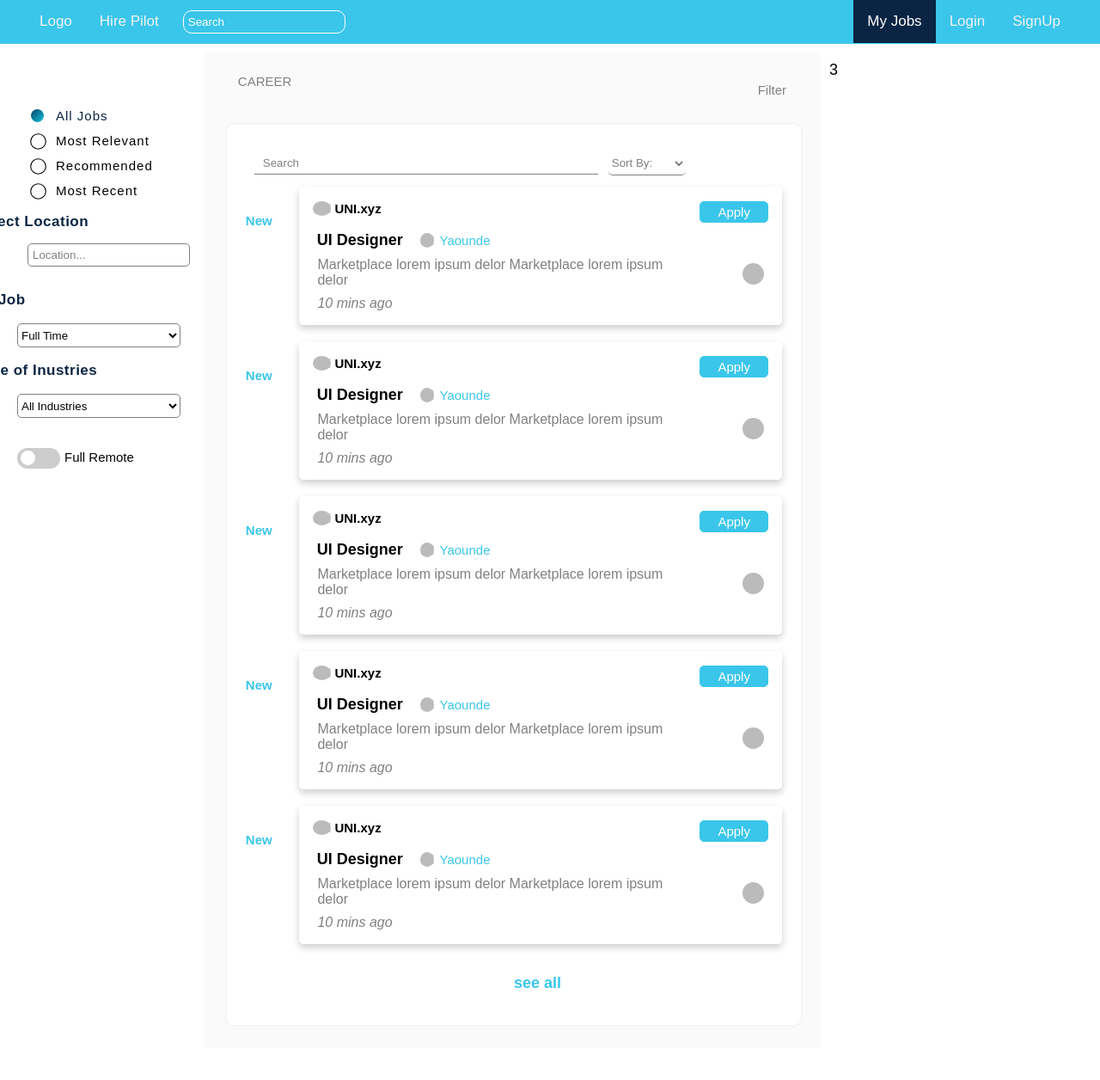
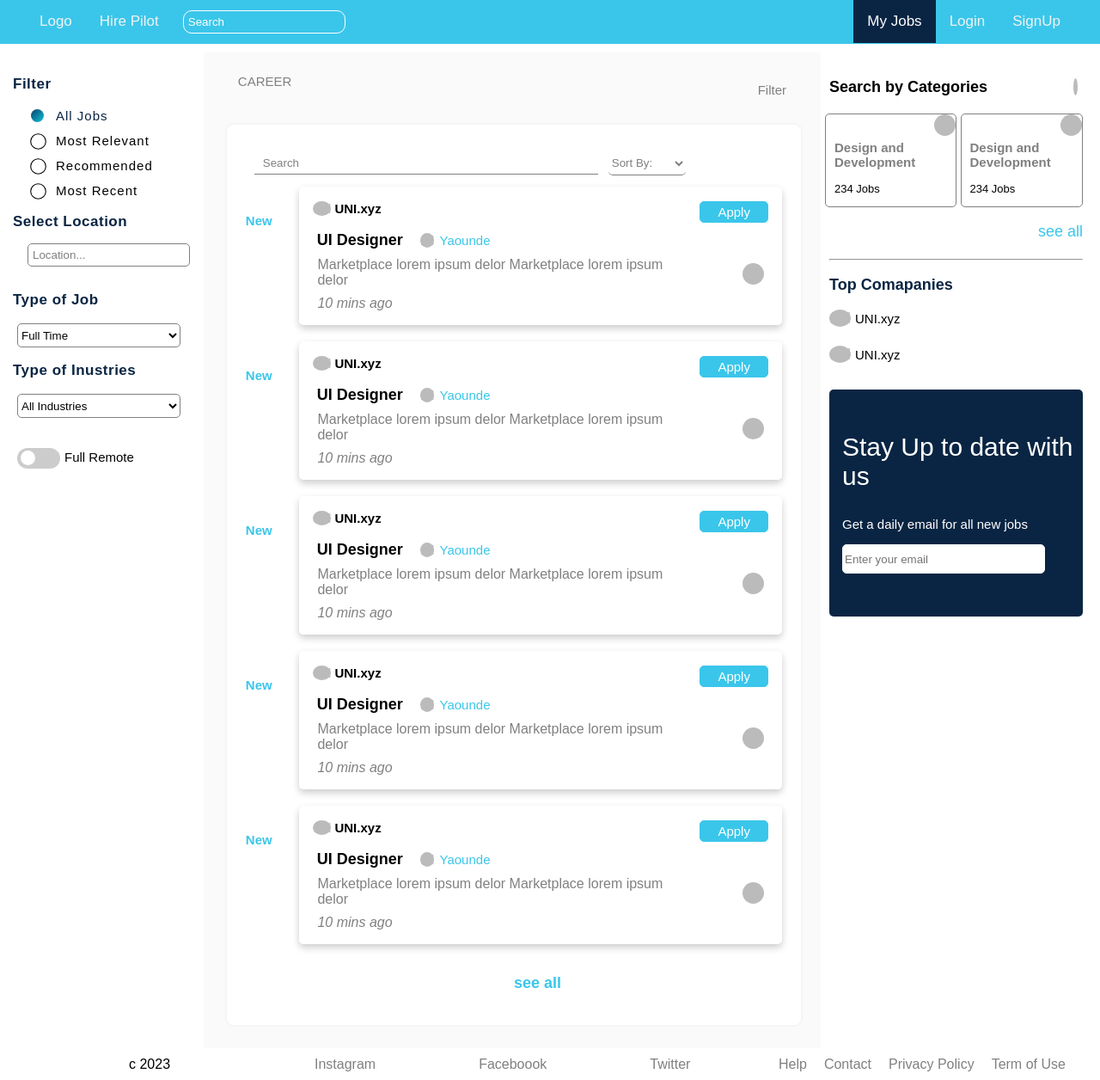
Before and after one commit to Lukong123/hire-pilot, a React (Create React App) app in the folder hire-pilot-frontend/: page / in a window 1280 px wide. Shown: the whole page at 86% size. Before the commit the page ends 1229 px from the top, so only its background shows below. Built offline with nearby package versions, Linux system fonts and the light colour scheme.

Commit message:
user dashboard

```diff
--- a/hire-pilot-frontend/src/App.css
+++ b/hire-pilot-frontend/src/App.css
@@ -71,7 +71,7 @@
 
 .sideheading1{
 	font-weight: bold;
-	margin-left: -135px;
+	margin-left: -5px;
 	font-size: 17px;
 	letter-spacing: 0.5px;
 	color: #0A2543;
@@ -79,14 +79,14 @@
 
 .sideheading2{
 	font-weight: bold;
-	margin-left: -50px;
+	margin-left: -5px;
 	font-size: 17px;
 	letter-spacing: 0.5px;
 	color: #0A2543;
 }
 .sideheading3{
 	font-weight: bold;
-	margin-left: -90px;
+	margin-left: -5px;
 	font-size: 17px;
 	letter-spacing: 0.5px;
 	color: #0A2543;
@@ -94,7 +94,7 @@
 
 .sideheading4{
 	font-weight: bold;
-	margin-left: -50px;
+	margin-left: -5px;
 	font-size: 17px;
 	letter-spacing: 0.5px;
 	color: #0A2543;
@@ -474,3 +474,144 @@ input:checked + .slider {
 	font-weight: bold;
 	margin-left: 50%;
   }
+
+  /* ==================== right sidebar============== */
+
+  .thirdt-right{
+	font-weight: bold;
+	margin-top: 20px;
+
+  }
+
+  .thirdt-right .dot{
+	margin-left: 100px;
+  }
+
+  .right-bar .contut{
+	border: 1px solid gray;
+	width: 70%;
+	display: flex;
+	flex-direction: row;
+	padding: 5px;
+
+  }
+
+
+  .two-box{
+	display: grid;
+	grid-template-columns: 50% 50%;
+	width: fit-content;
+	margin-top: 20px;
+
+  }
+
+  .one{
+	margin-left: -5px;
+	border: 1px solid gray;
+	border-radius: 5px;
+
+	/* float: left; */
+
+  }
+  .two{
+	margin-left: 5px;
+	border: 1px solid gray;
+	border-radius: 5px;
+
+
+  }
+
+
+
+  .two-box .dot{
+	float: right;
+  }
+
+
+
+  .category{
+	color: gray;
+	font-size: smaller;
+	font-weight: bold;
+	margin-top: 30px;
+	padding-left: 10px ;
+  }
+
+  .number{
+	font-size: small;
+	margin-top: 0px;
+	/* margin-right: 90px; */
+	float: left;
+	padding-left: 10px;
+  }
+
+  .see-all-t{
+	float: right;
+	color: #3AC6EA;
+  }
+
+  .hr{
+	margin-top: 60px;
+  }
+
+  .top-comp{
+	font-weight: bold;
+	color: #0A2543;
+  }
+
+  .top-com .companyName{
+	font-size: 15px;
+	font-weight: 300;
+  }
+
+  .top-com .cont{
+	background-color: #0A2543;
+	color: white;
+	padding-top: 20px;
+	padding-left: 15px;
+	margin-top: 30px;
+	border-radius: 5px;
+  }
+
+  .top-com .cont p{
+	font-size: 15px;
+  }
+
+  .top-com .cont p:first-of-type{
+	font-size: 30px;
+
+  }
+
+  .top-com .cont input[type=email]{
+	width: 230px;
+	height: 30px;
+	border: 1px solid white;
+	border-radius: 5px;
+	margin-bottom: 50px;
+  }
+
+  /* ===================Footer====== */
+  footer{
+	display: grid;
+	grid-template-columns: 20% 50% 30%;
+  }
+
+  .rights{
+	float: right;
+	margin-left: 150px;
+  }
+
+  .social a{
+	text-decoration: none;
+	color: gray;
+	text-align: center;
+	padding: 10px;
+	margin-left: 100px;
+
+  }
+
+  .foot-nav a{
+	text-decoration: none;
+	color: gray;
+	padding: 10px;
+  }
--- a/hire-pilot-frontend/src/App.js
+++ b/hire-pilot-frontend/src/App.js
@@ -276,12 +276,62 @@ function App() {
 
   </div>
 
-    <div class="grid-item">3</div>
+    <div class="grid-item right-bar">
+      <div class='thirdt-right'>
+        <span> Search by Categories</span>
+        <span class='dot'>.</span>
+      </div>
+
+      <div class='two-box'>
+      <div class='contu one'>
+        <div class='dot'>.</div>
+        <p class='category'> Design and Development</p>
+        <p class='number'> 234 Jobs</p>
+      </div>
+      <div class='contu two'>
+      <div class='dot dott'>.</div>
+        <p class='category'> Design and Development</p>
+        <p class='number'> 234 Jobs</p>
+      </div>
+
+      </div>
+      <p class='see-all-t'>see all</p>
+      <hr class='hr'></hr>
+      <div class='top-com'>
+      <p class='top-comp'>Top Comapanies</p>
+      <span class='dot'>...d</span> <span class='companyName'> UNI.xyz</span> <br/><br/>
+      <span class='dot'>...d</span> <span class='companyName'> UNI.xyz</span>
+
+      <div class='cont'>
+        <p>Stay Up to date with us</p>
+        <p>Get a daily email for all new jobs</p>
+        <input type='email' placeholder='Enter your email'/>
+      </div>
+
+      </div>
+
+
+      </div>   {/*Ending of third grid item */}
 
 </div>
       </body>
       <footer className="footer">
+        <div class='rights'>
+          c 2023
+        </div>
+        <div class='social'>
+          <a href='#ig'>Instagram</a>
+          <a href='#ig'>Faceboook</a>
+          <a href='#ig'>Twitter</a>
 
+        </div>
+        <div class='foot-nav'>
+        <a href='#ig'>Help</a>
+        <a href='#ig'>Contact</a>
+        <a href='#ig'>Privacy Policy</a>
+        <a href='#ig'>Term of Use</a>
+
+        </div>
       </footer>
     </div>
   );
```
